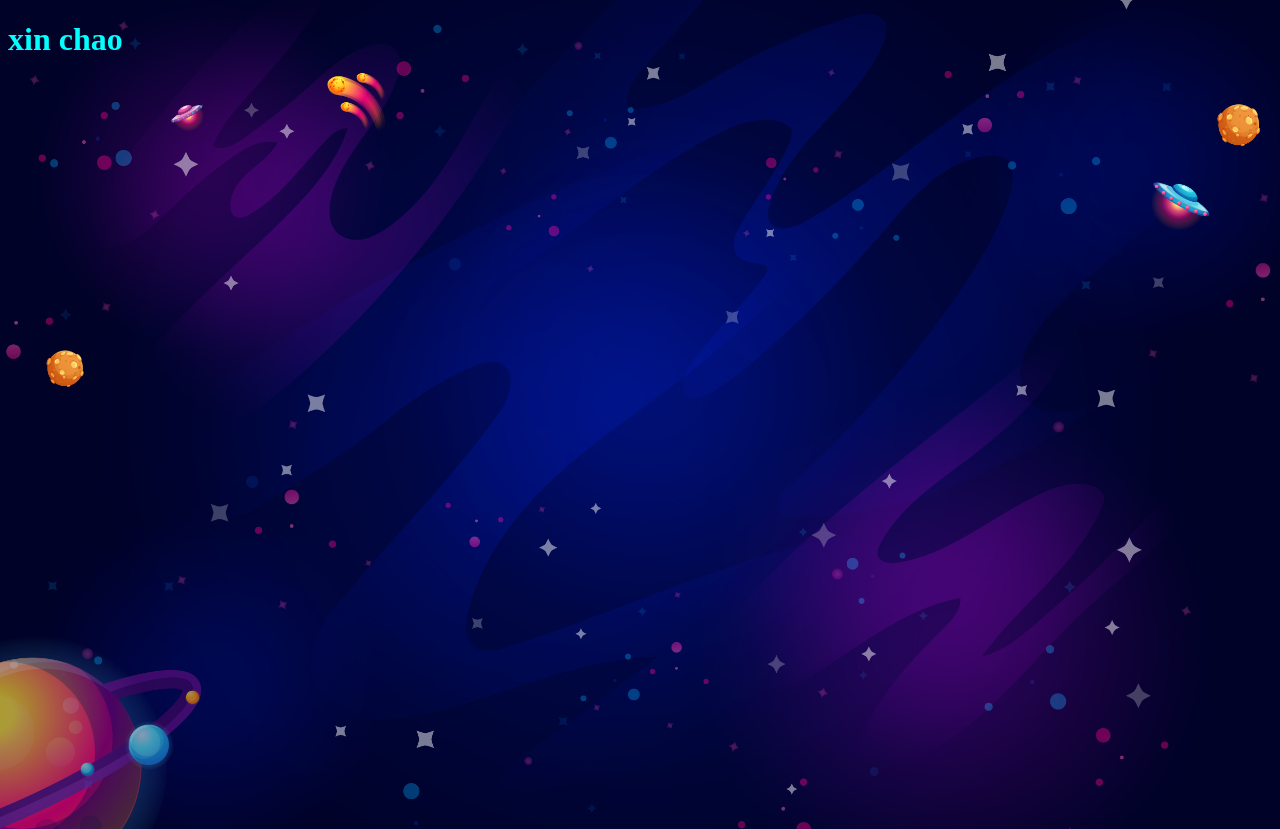
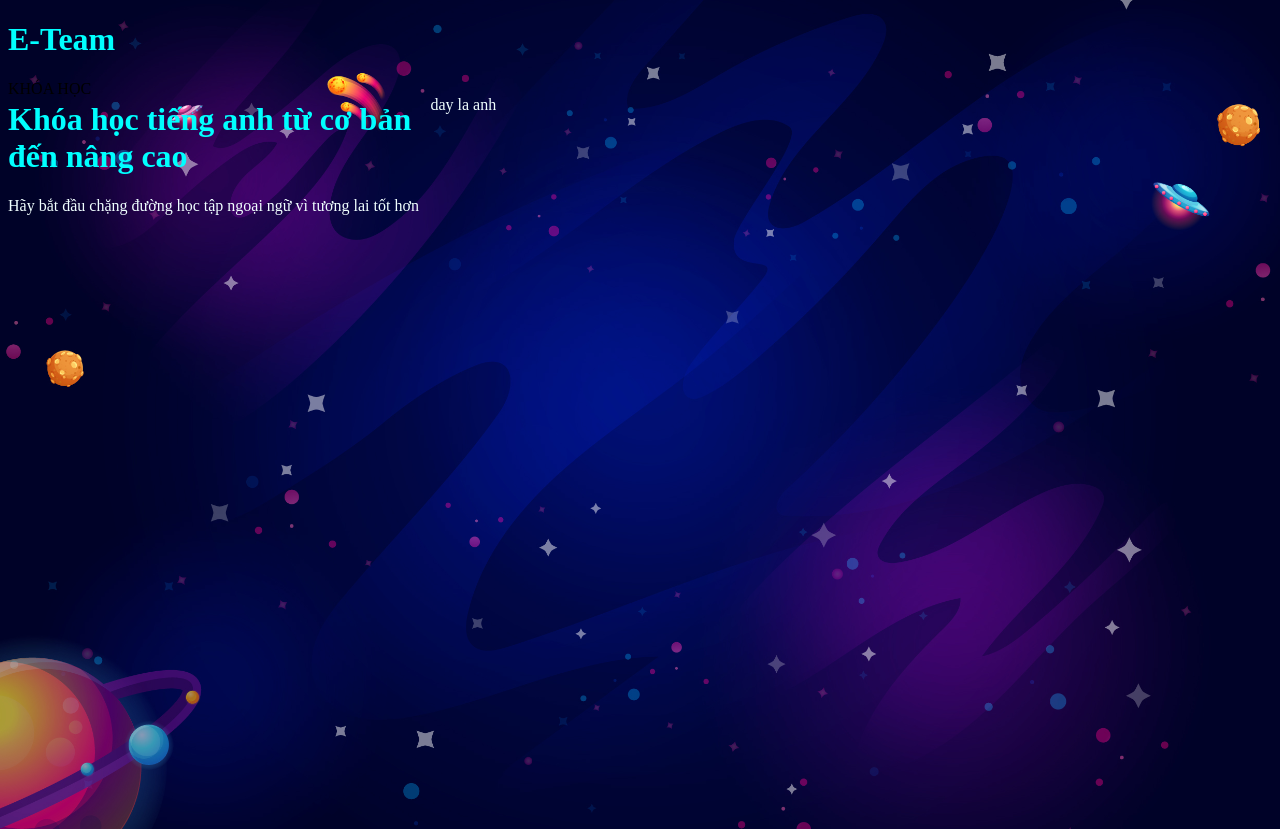
Before and after one commit to NgocAn24/English_web, a plain HTML site: page Home.html in a window 1280 px wide. Drawn offline with Linux system fonts and the light colour scheme.

Commit message:
thiet ke bo cuc

```diff
--- a/Home.html
+++ b/Home.html
@@ -8,8 +8,32 @@
     <link rel="stylesheet" href="style.css">
 
     <body>
-        <h1>xin chao</h1>
 
+        <!--Phần header-->
+        <div class="Header">
+            <h1>E-Team</h1>
+
+        </div>
+        <!--Phần body-->
+        <div class="mycontainer" left:200px; right:300px; top:100px;>
+
+            <!--Phần 1-->
+            <div class="body1">
+                <div class="">KHÓA HỌC</div>
+                <h1>Khóa học tiếng anh từ cơ bản đến nâng cao</h1>
+                <p>Hãy bắt đầu chặng đường học tập ngoại ngữ vì tương lai tốt hơn</p>
+            </div>
+
+            <!--Phần 2-->
+            <div class="body2">
+                <p>day la anh</p>
+            </div>
+
+        </div>
+        <!--Phần footer-->
+        <div class="footer">
+
+        </div>
     </body>
 
 </html>
--- a/style.css
+++ b/style.css
@@ -11,3 +11,20 @@ h1 {
     cursor: url('assets/icons8-rocket-32.png'), auto;
     color: aqua;
 }
+
+<style>.mycontainer {
+    width: 100%;
+    overflow: auto;
+}
+
+p {
+    font-size: 30;
+    color: azure;
+}
+
+.mycontainer div {
+    width: 33%;
+    float: left;
+}
+
+</style>
```
